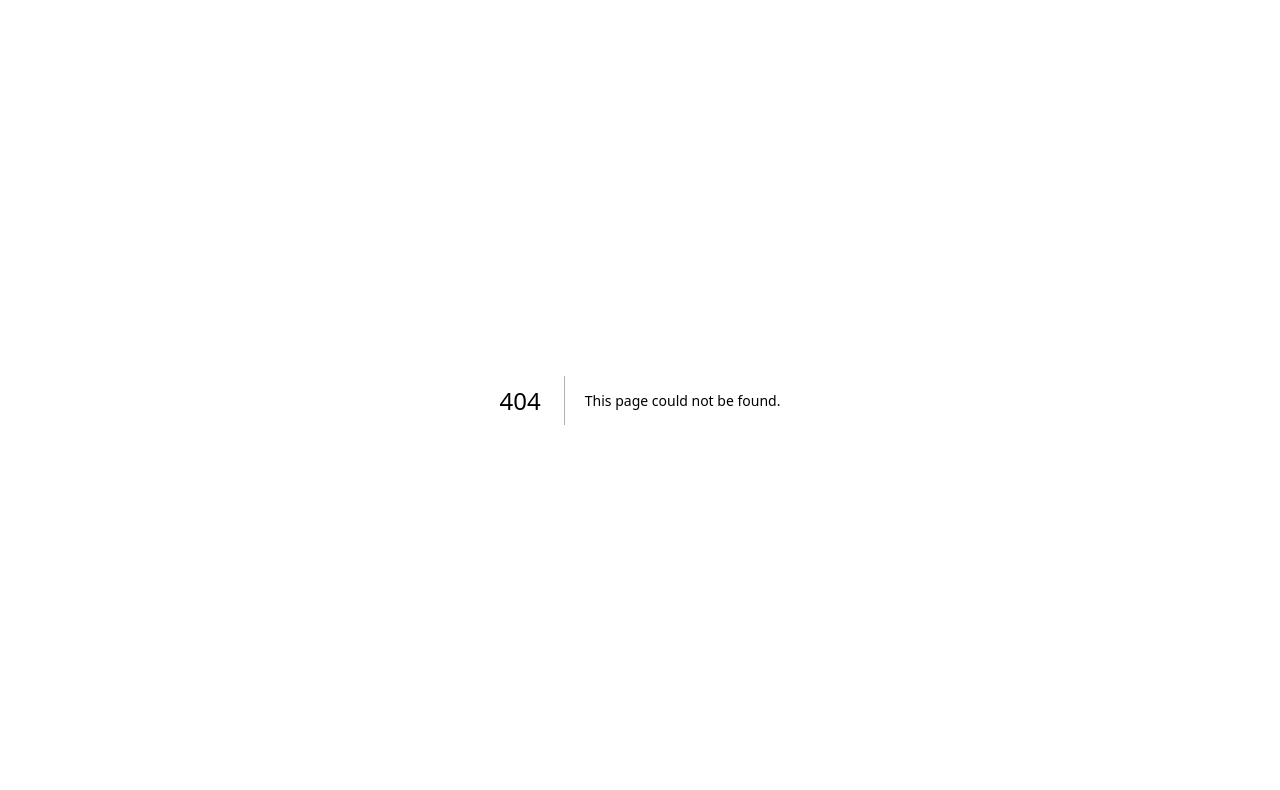
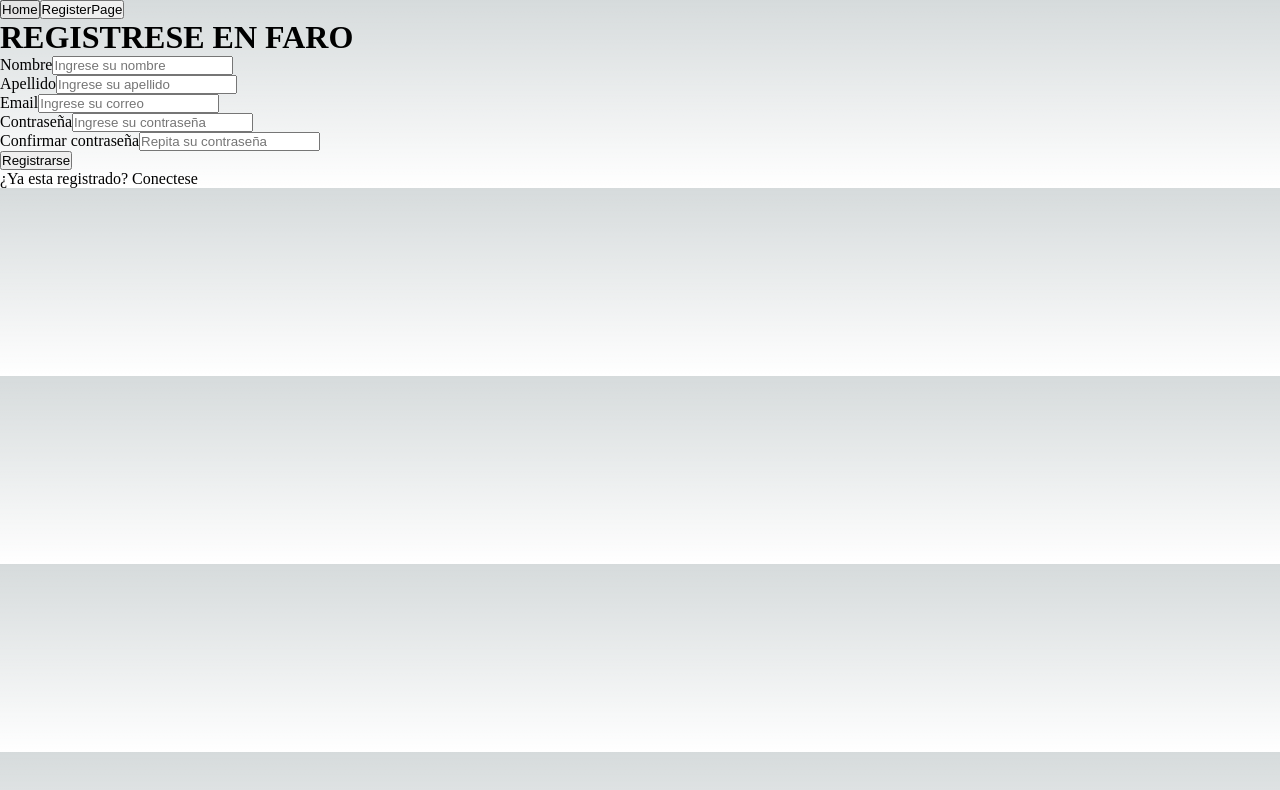
Before and after one commit to IES-Rafael-Alberti/Faro-frontend, a Next.js app: page /register in a window 1280 px wide. Before the commit this address had no page. Shown: the top 790 px of the page. Built offline with nearby package versions, Linux system fonts and the light colour scheme.

Commit message:
feat: implemented the main structure for the register page

```diff
--- /dev/null
+++ b/src/app/register/page.tsx
@@ -0,0 +1,86 @@
+'use client'
+
+import React, { useState } from 'react'
+import GenericButton from '@/components/shared/GenericButton'
+import Router from '@/app/router/Router'
+import GenericInput from '@/components/shared/GenericInput'
+import Link from 'next/link'
+
+const RegisterPage = () => {
+  const [formData, setFormData] = useState({
+    name: '',
+    lastname: '',
+    email: '',
+    password: '',
+    repeat_password: ''
+  })
+
+  const handleInputChange = (e:any) => {
+    const { name, value } = e.target
+    setFormData({
+      ...formData,
+      [name]: value
+    })
+  }
+
+  const handleClick = (e:any) => {
+    e.preventDefault()
+    console.log('Form Data:', formData)
+  }
+
+  return (
+    <>
+      <Router />
+      <h1>REGISTRESE EN FARO</h1>
+      <form>
+        <GenericInput
+          label="Nombre"
+          type="text"
+          name="name"
+          placeholder="Ingrese su nombre"
+          value={formData.name}
+          onChange={handleInputChange}
+        />
+        <GenericInput
+          label="Apellido"
+          type="text"
+          name="lastname"
+          placeholder="Ingrese su apellido"
+          value={formData.lastname}
+          onChange={handleInputChange}
+        />
+        <GenericInput
+          label="Email"
+          type="email"
+          name="email"
+          placeholder="Ingrese su correo"
+          value={formData.email}
+          onChange={handleInputChange}
+        />
+        <GenericInput
+          label="Contraseña"
+          type="password"
+          name="password"
+          placeholder="Ingrese su contraseña"
+          value={formData.password}
+          onChange={handleInputChange}
+        />
+        <GenericInput
+          label="Confirmar contraseña"
+          type="password"
+          name="repeat_password"
+          placeholder="Repita su contraseña"
+          value={formData.repeat_password}
+          onChange={handleInputChange}
+        />
+        <GenericButton
+          label="Registrarse"
+          onClick={handleClick}
+        />
+        <p>¿Ya esta registrado? <Link href={'/'}>Conectese</Link></p>
+      </form>
+    </>
+  )
+}
+
+export default RegisterPage
--- /dev/null
+++ b/src/app/router/Router.tsx
@@ -0,0 +1,19 @@
+// src/app/router/Router.tsx
+'use client'
+
+import { useRouter } from 'next/navigation'
+
+export default function Router () {
+  const router = useRouter()
+
+  const navigate = (path:string) => {
+    router.push(path)
+  }
+
+  return (
+        <nav>
+            <button onClick={() => navigate('/')}>Home</button>
+            <button onClick={() => navigate('/register')}>RegisterPage</button>
+        </nav>
+  )
+}
--- a/src/components/shared/GenericButton.tsx
+++ b/src/components/shared/GenericButton.tsx
@@ -1,13 +1,15 @@
+'use client'
+
 import React from 'react'
 
 interface GenericButtonProps {
   label: string;
-  onClick: () => void;
+  onClick: (e:any) => void;
   disabled?: boolean;
   className?: string;
 }
 
-const GenericButton: React.FC<GenericButtonProps> = ({ label, onClick, disabled = false, className = '' }) => {
+const GenericButton = ({ label, onClick, disabled = false, className = '' }: GenericButtonProps): React.JSX.Element => {
   return (
     <button
       onClick={onClick}
--- /dev/null
+++ b/src/components/shared/GenericInput.tsx
@@ -0,0 +1,34 @@
+'use client'
+
+import React from 'react'
+
+const GenericInput = ({
+  type = 'text',
+  name = '',
+  value = '',
+  onChange = (e:any) => {},
+  placeholder = '',
+  label = '',
+  error = '',
+  className = '',
+  ...props
+}) => {
+  return (
+        <div className="input-container">
+            {label && <label htmlFor={name}>{label}</label>}
+            <input
+                type={type}
+                name={name}
+                value={value}
+                onChange={onChange}
+                placeholder={placeholder}
+                id={name}
+                className={`generic-input ${className}`}
+                {...props}
+            />
+            {error && <span className="error">{error}</span>}
+        </div>
+  )
+}
+
+export default GenericInput
```
Also changed, not shown: src/app/page.tsx (+5 -88 lines), src/components/HomePage.tsx (added, +9 -0 lines), src/components/register/Page.tsx (deleted, +0 -9 lines), src/components/register/page/RegisterPage.tsx (deleted, +0 -9 lines), src/app/context/globalContext.tsx (renamed from src/context/globalContext.tsx), src/components/RegisterPage.tsx (renamed from src/components/Signup/Page.tsx).
